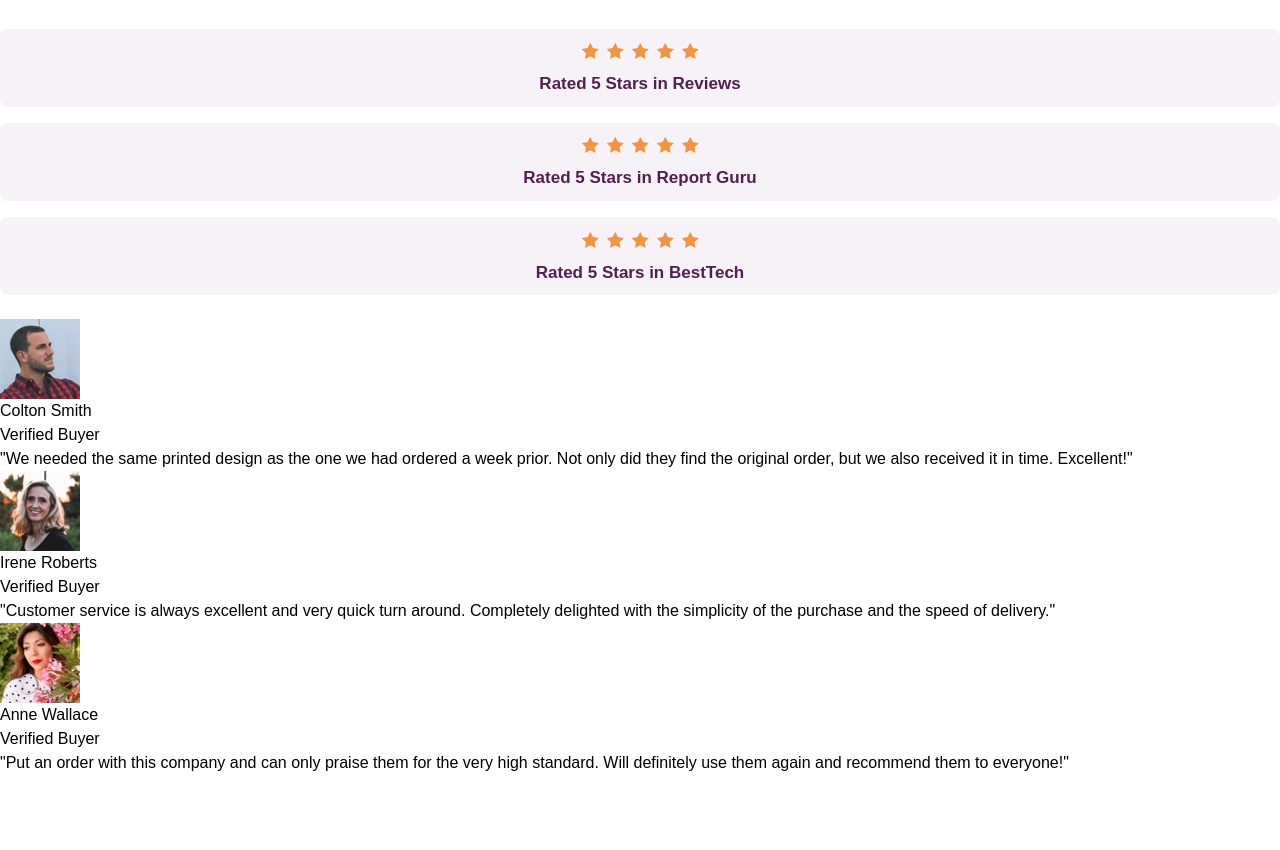
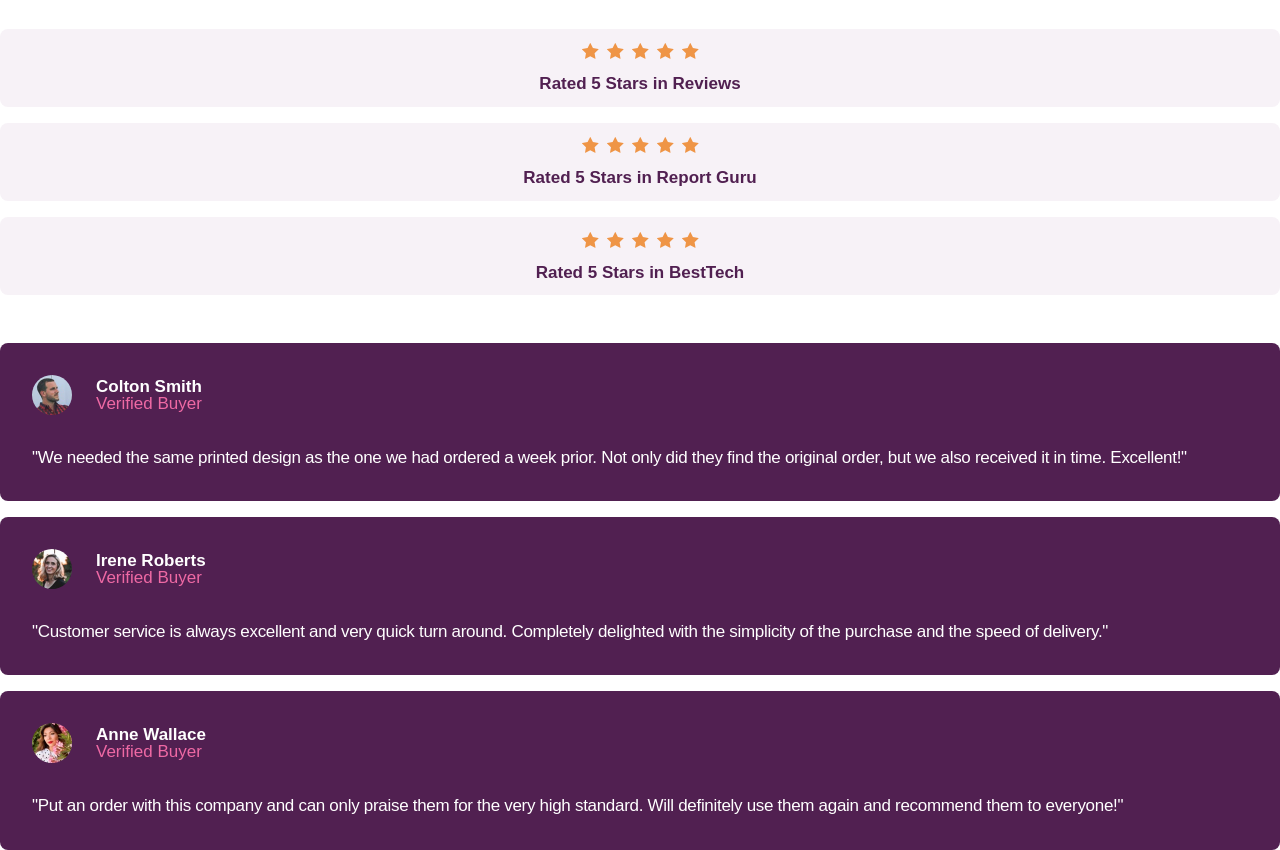
Before and after one commit to rfnozn/social-proof-section, a plain HTML site: page index.html in a window 1280 px wide. Shown: the part 79-929 px from the top of the page. Before the commit the page ends 854 px from the top, so only its background shows below. Drawn offline with Linux system fonts and the light colour scheme; a web font is replaced by a local one.

Commit message:
Style testimonials section

```diff
--- a/index.html
+++ b/index.html
@@ -54,7 +54,9 @@
         <div class="testimonials">
           <div class="testimonial">
             <div class="testimonial__header">
-              <img src="images/image-colton.jpg" alt="" class="testimonial__image">
+              <div>
+                <img src="images/image-colton.jpg" alt="" class="testimonial__image">
+              </div>
               <div class="testimonial__info">
                 <div class="testimonial__name">Colton Smith</div>
                 <div class="testimonial__status">Verified Buyer</div>
--- a/style.css
+++ b/style.css
@@ -94,7 +94,7 @@ h1, h2, h3, h4, h5, h6 {
 /* Mobile first styles */
 .social-proof {
   display: grid;
-  row-gap: 24px;
+  row-gap: 48px;
 }
 
 .social-proof__content {
@@ -146,3 +146,49 @@ h1, h2, h3, h4, h5, h6 {
   line-height: 1;
   color: var(--clr-purple-900);
 }
+
+.testimonials {
+  display: grid;
+  row-gap: 16px;
+}
+
+.testimonial {
+  display: grid;
+  row-gap: 32px;
+
+  background-color: var(--clr-purple-900);
+  border-radius: 8px;
+  color: var(--clr-white);
+  padding: 32px;
+
+  font-weight: 500;
+  font-size: 17px;
+  line-height: 1.3;
+  letter-spacing: -0.3px;
+}
+
+.testimonial__header {
+  display: flex;
+  column-gap: 24px;
+  align-items: center;
+}
+
+.testimonial__image {
+  border-radius: 50%;
+  width: 40px;
+}
+
+.testimonial__name {
+  font-weight: 700;
+  font-size: 17px;
+  line-height: 1;
+  letter-spacing: 0;
+}
+
+.testimonial__status {
+  font-weight: 400;
+  font-size: 17px;
+  line-height: 1;
+  color: var(--clr-pink-400);
+  letter-spacing: 0;
+}
```
